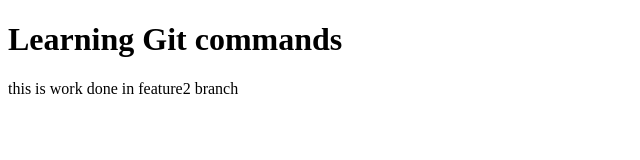
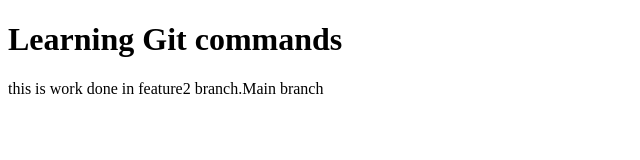
Before and after one commit to pranavshekhar007/Another_one, a plain HTML site: page index.html in a window 1280 px wide. Shown: the whole page, without its empty margins (0-640 px from the left). Drawn offline with Linux system fonts and the light colour scheme.

Commit message:
added a main branch

```diff
--- a/index.html
+++ b/index.html
@@ -7,6 +7,6 @@
 </head>
 <body>
     <h1>Learning Git commands</h1>
-    <p>this is work done in feature2 branch</p>
+    <p>this is work done in feature2 branch.Main branch</p>
 </body>
 </html>
```
